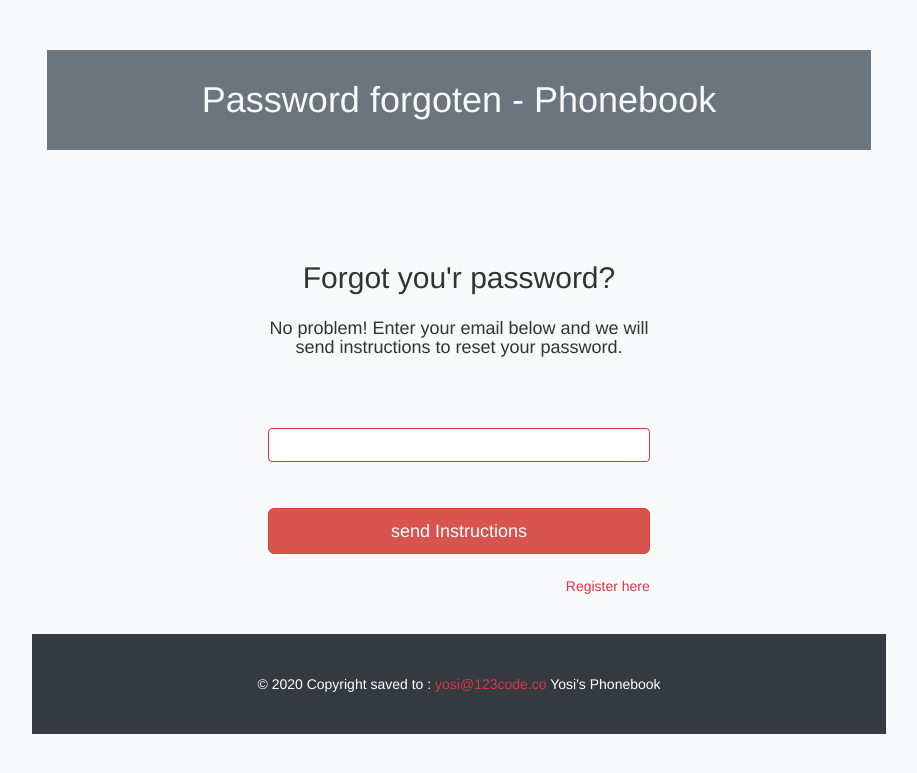
After one commit to yoskats/pbproject, a CodeIgniter 4 app: template app/Views/forgot_pass.php in a window 1280 px wide. The commit adds this page. Shown: the top 773 px of the page, without its empty margins (181-1098 px from the left). Run offline with PHP 8.4 and a stand-in for CodeIgniter, Linux system fonts and the light colour scheme; the template is opened without the code that fills it, so the values that code supplies are empty; some libraries are stand-ins or nearby versions.

Commit message:
landing and forgor password pages

```diff
--- a/app/Config/Auth.php
+++ b/app/Config/Auth.php
@@ -6,7 +6,7 @@ class Auth extends MythAuth {
     public $views = [
         'login'           => 'Views\login_page',
         'register'        => 'Views\register_page',
-        'forgot'          => 'Myth\Auth\Views\forgot',
+        'forgot'          => 'Views\forgot_pass',
         'reset'           => 'Myth\Auth\Views\reset',
         'emailForgot'     => 'Myth\Auth\Views\emails\forgot',
         'emailActivation' => 'Myth\Auth\Views\emails\activation',
--- a/app/Config/Routes.php
+++ b/app/Config/Routes.php
@@ -39,6 +39,9 @@ $routes->get('/show/(:num)', 'Phonebook::show/$1');
 $routes->match(['get', 'post'],'/edit/(:num)', 'Phonebook::edit/$1');
 // $routes->match(['get', 'post'], '/login', 'Phonebook::login');
 // $routes->match(['get', 'post'], '/register', 'Phonebook::register');
+// $routes->match(['get', 'post'], '/forgot', 'Phonebook::forgot');
+$routes->match(['get', 'post'], '/home', 'Phonebook::home');
+
 
 
 // $routes->put('/update', 'Phonebook::uodate');
--- /dev/null
+++ b/app/Views/forgot_pass.php
@@ -0,0 +1,44 @@
+<?= $this->extend('layout') ?>
+<?= $this->section('main') ?>
+
+
+<div class="col-12 col-md-8 offset-md-2 mr-4 pt-5 pb-5">
+    <div class="bg-secondary">
+        <h1 class="text-light pt-5 pb-5 text-center">Password forgoten - Phonebook</h1>
+    </div>
+</div>
+
+<div class="col-12 col-md-8 offset-md-2 pt-5 pb-5">
+    <form action="<?= route_to('forgot_pass') ?>" method="post">
+        <div class="col-md-6 offset-md-3 h5">
+            <?= view('Views\message') ?>
+        </div>
+        <div class="col-md-6 offset-md-3">
+            <h2 class="text-center">Forgot you'r password?</h2>
+        </div>
+        <div class="col-md-6 mt-2 mb-5 offset-md-3">
+            <h4 class="text-center">No problem! Enter your email below and we will send instructions to reset your password.</h4>
+        </div>
+
+        <div class="form-group col-md-6 offset-md-3 h4">
+            <label for="email"><?= lang('Auth.emailAddress') ?></label><br>
+            <input type="email" class="form-control <?php if (session('errors.email')) : ?>is-invalid<?php endif ?>" name="email" aria-describedby="emailHelp" placeholder="<?= lang('Auth.email') ?>">
+            <div class="invalid-feedback col-md-6 offset-md-3 h4">
+                <?= session('errors.login') ?>
+            </div>
+        </div>
+
+        <div class="form-group col-md-6 offset-md-3 text-center h4">
+            <input type="submit" name="submit" class="btn btn-danger btn-lg btn-block" value="send Instructions">
+        </div>
+
+
+        <div id="register-link" class="text-right col-md-6 offset-md-3 h5">
+            <a href="/register" class="text-danger">Register here</a>
+        </div>
+    </form>
+</div>
+
+
+
+<?= $this->endSection() ?>
--- a/app/Views/layout.php
+++ b/app/Views/layout.php
@@ -18,12 +18,11 @@
 
 
     <!-- Footer -->
-    <div class="page-footer col-12 col-md-8 offset-md-2 pt-5 bg-dark">
-        <footer>
-
+    <div class="footer col-12 col-md-8 offset-md-2 pt-5 bg-dark">
+        <footer class="footer" style="">
             <!-- Copyright -->
-            <div class="footer-copyright text-center py-3 text-white mb-5">© 2020 Copyright saved to : yosi@123code.co
-                <a class="text-danger text-center" href="/"> Yosi's Phonebook</a>
+            <div class="footer-copyright text-center py-3 text-white mb-5">© 2020 Copyright saved to : <a class="text-danger text-center" href="">yosi@123code.co </a>
+                <a class="text-white text-center" href="/home"> Yosi's Phonebook</a>
             </div>
             <!-- Copyright -->
         </footer>
--- a/app/Views/navbar.php
+++ b/app/Views/navbar.php
@@ -1,6 +1,6 @@
     <div class="header col-12 col-md-8 offset-md-2 bg-dark">
         <nav class="navbar navbar-expand-lg navbar-light text-white">
-            <a class="navbar-brand  text-white" href="/">Phone Book</a>
+            <a class="navbar-brand  text-white" href="/home">Phone Book</a>
             <button class="navbar-toggler  text-white" type="button" data-toggle="collapse" data-target="#navbarSupportedContent" aria-controls="navbarSupportedContent" aria-expanded="false" aria-label="Toggle navigation">
                 <span class="navbar-toggler-icon"></span>
             </button>
```
Also changed, not shown: app/Controllers/Phonebook.php (+10 -0 lines), app/Views/home_page.php (added, +16 -0 lines).
